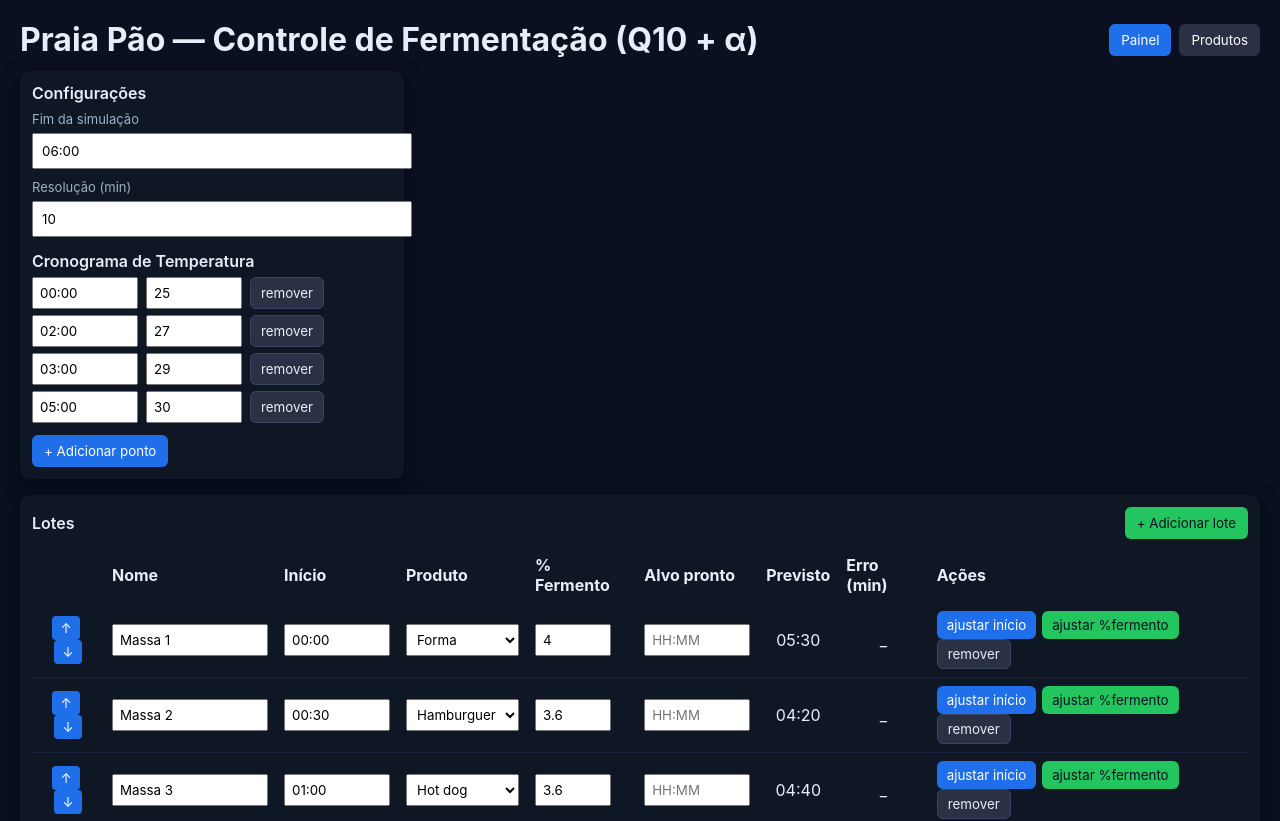
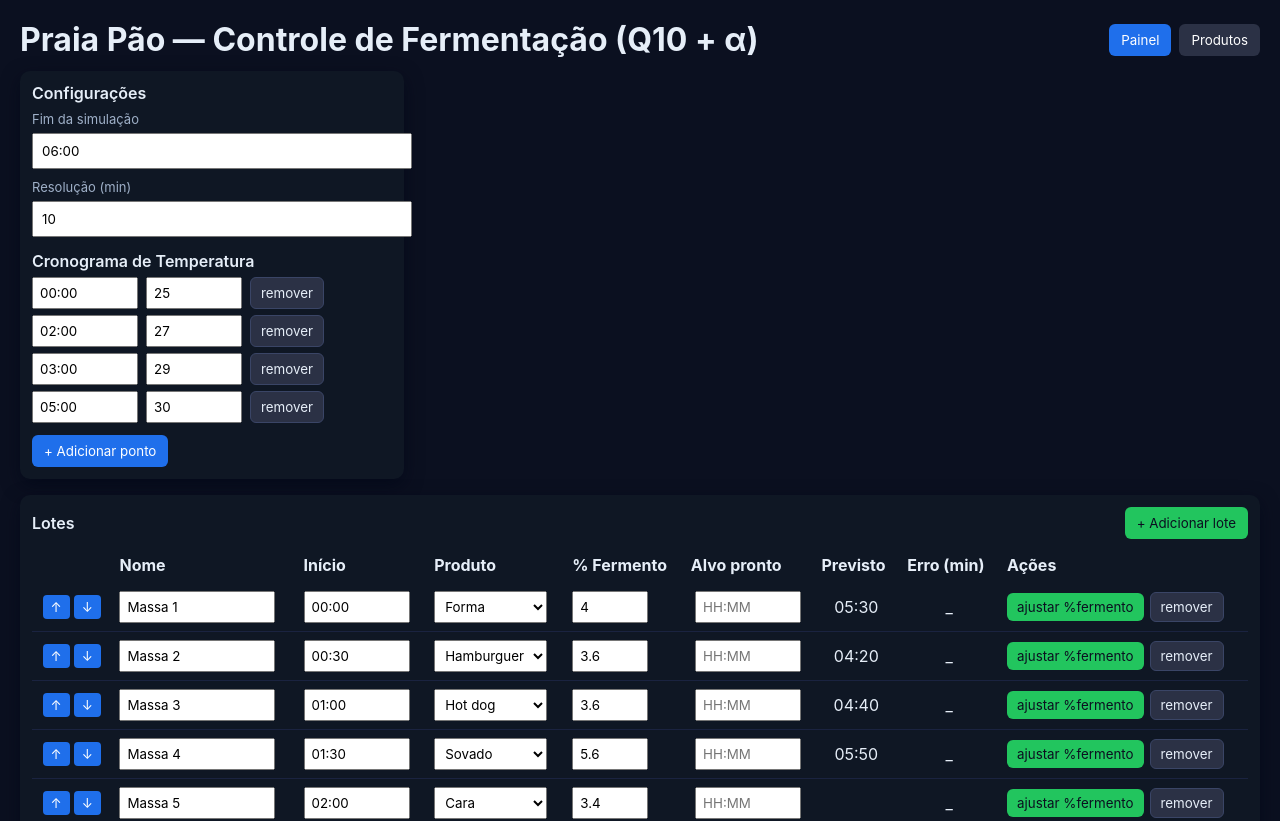
Before and after one commit to asfallanboy12-svg/praiapao-fermentacao, a React (Create React App) app: page / in a window 1280 px wide. Shown: the top 821 px of the page. Built offline with nearby package versions, Linux system fonts and the light colour scheme.

Commit message:
Update App.js

```diff
--- a/src/App.js
+++ b/src/App.js
@@ -532,21 +532,6 @@ export default function App() {
       {/* Ações (sem setas aqui) */}
       <td style={{ padding: 8 }}>
         <button
-          onClick={() => adjustStartForTarget(r.id)}
-          style={{
-            marginRight: 6,
-            padding: "6px 10px",
-            background: "#1f6feb",
-            color: "#fff",
-            border: 0,
-            borderRadius: 6,
-            cursor: "pointer",
-          }}
-        >
-          ajustar início
-        </button>
-
-        <button
           onClick={() => adjustFermentForTarget(r.id)}
           style={{
             marginRight: 6,
```
